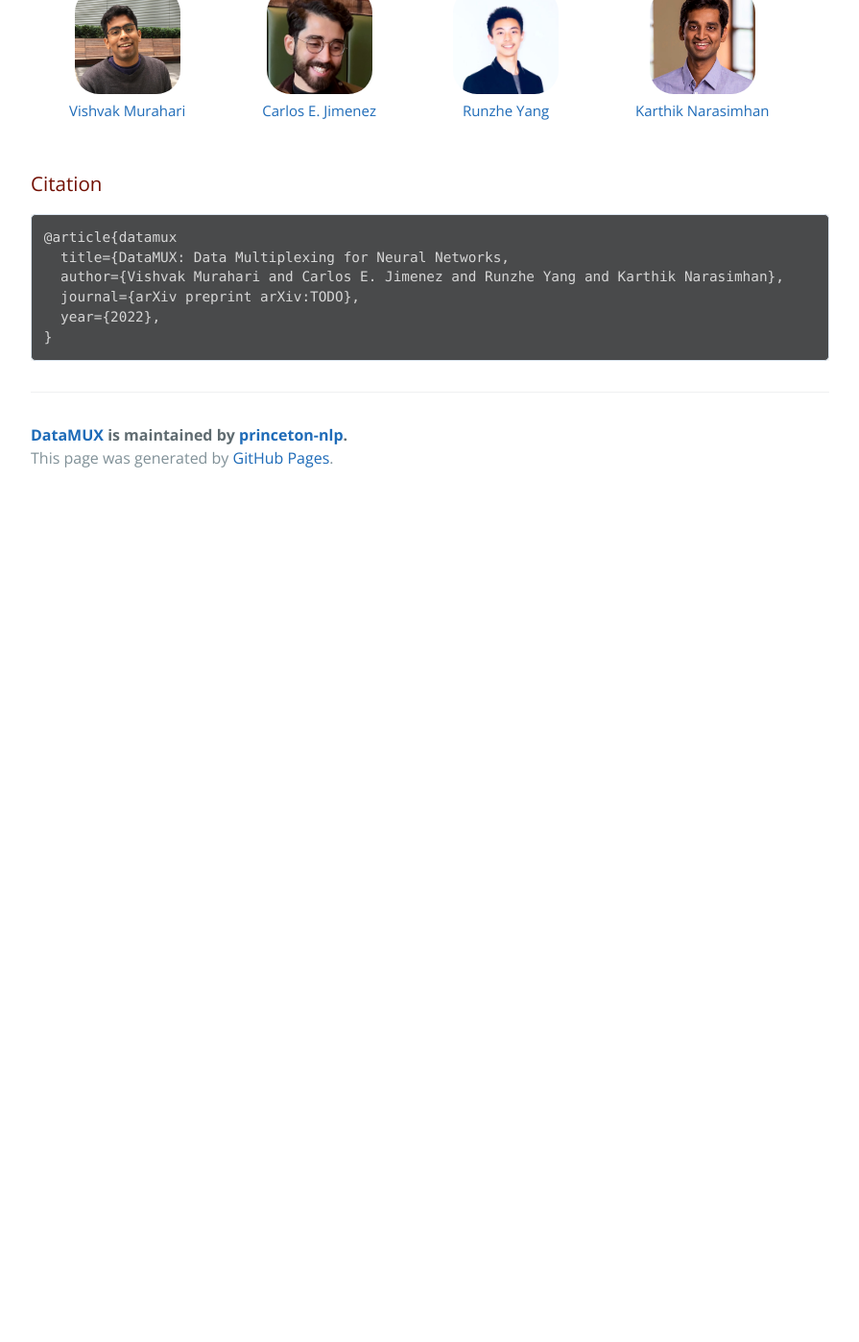
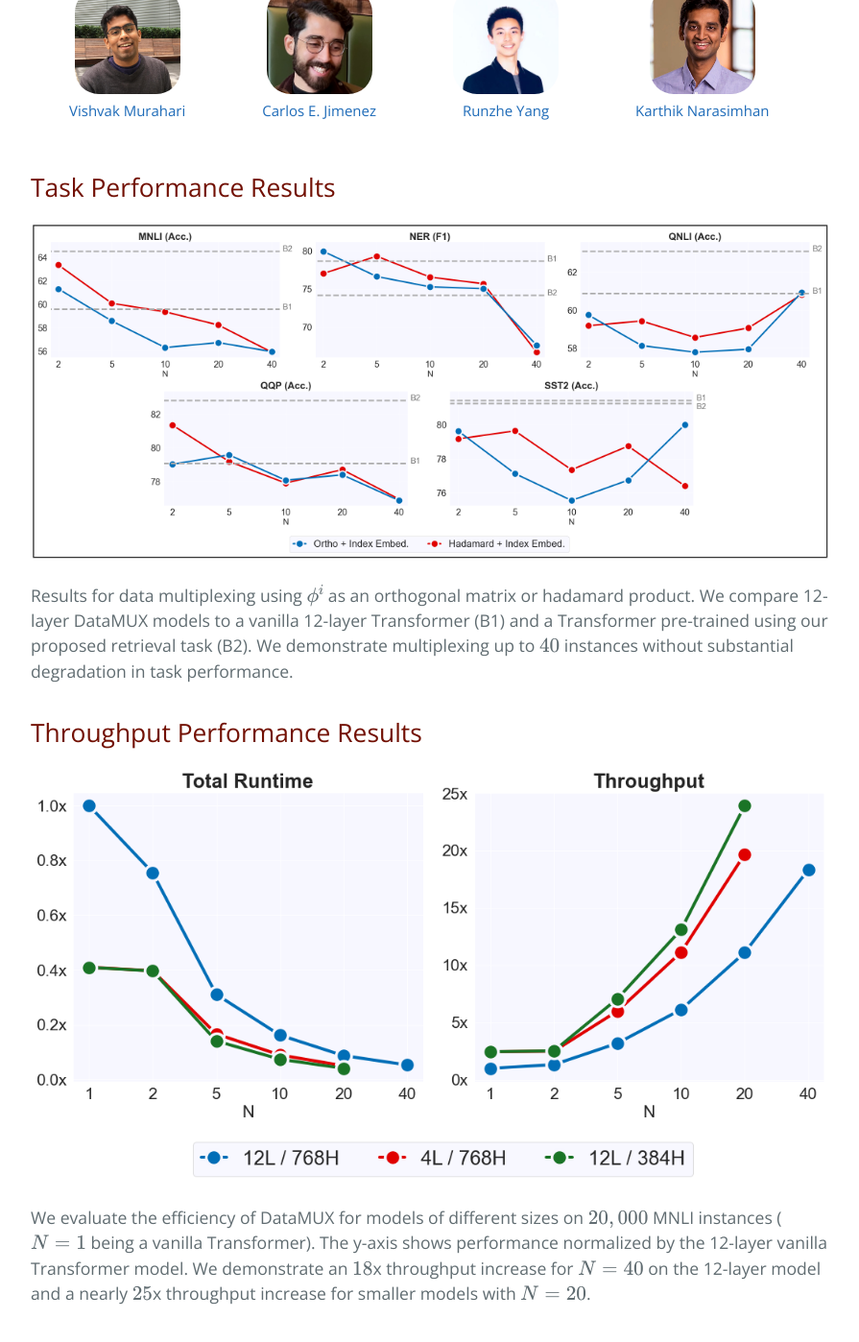
Before and after one commit to princeton-nlp/DataMUX, a Jekyll site: the page built from index.md, in a window 1280 px wide and 1400 px high, scrolled down 2287 px. Shown: the whole window at 96% size, without its empty margins (192-1087 px from the left). Built offline with Jekyll 4.4.1, drawn with Linux system fonts in a browser that asks for light colours; formulas are drawn with MathJax 3; before the commit the page ends 2808 px from its top, so only the background shows below that.

Commit message:
Add performance results

````diff
--- a/index.md
+++ b/index.md
@@ -36,8 +36,20 @@ Illustration of DataMUX applied to a Transformer model. Given a tuple of $$N$$ s
     </figure>
 </div>
 
+## Task Performance Results
+<div style="text-align: center;">
+<img src="assets/photos/main_results_figure.png">
+</div>
+Results for data multiplexing using $$\phi^i$$ as an orthogonal matrix or hadamard product. We compare 12-layer DataMUX models to a vanilla 12-layer Transformer (B1) and a Transformer pre-trained using our proposed retrieval task (B2). We demonstrate multiplexing up to $$40$$ instances without substantial degradation in task performance.
+
+## Throughput Performance Results
+<div style="text-align: center;">
+<img src="assets/photos/speed_plots.png">
+</div>
+We evaluate the efficiency of DataMUX for models of different sizes on $$20,000$$ MNLI instances ($$N=1$$ being a vanilla Transformer). The y-axis shows performance normalized by the 12-layer vanilla Transformer model. We demonstrate an $$18$$x throughput increase for $$N=40$$ on the 12-layer model and a nearly $$25$$x throughput increase for smaller models with $$N=20$$.
+
+
 ### Citation
-
 ```
 @article{datamux
   title={DataMUX: Data Multiplexing for Neural Networks,
````
Also changed, not shown: assets/photos/main_results_figure.png (added), assets/photos/speed_plots.png (added).
